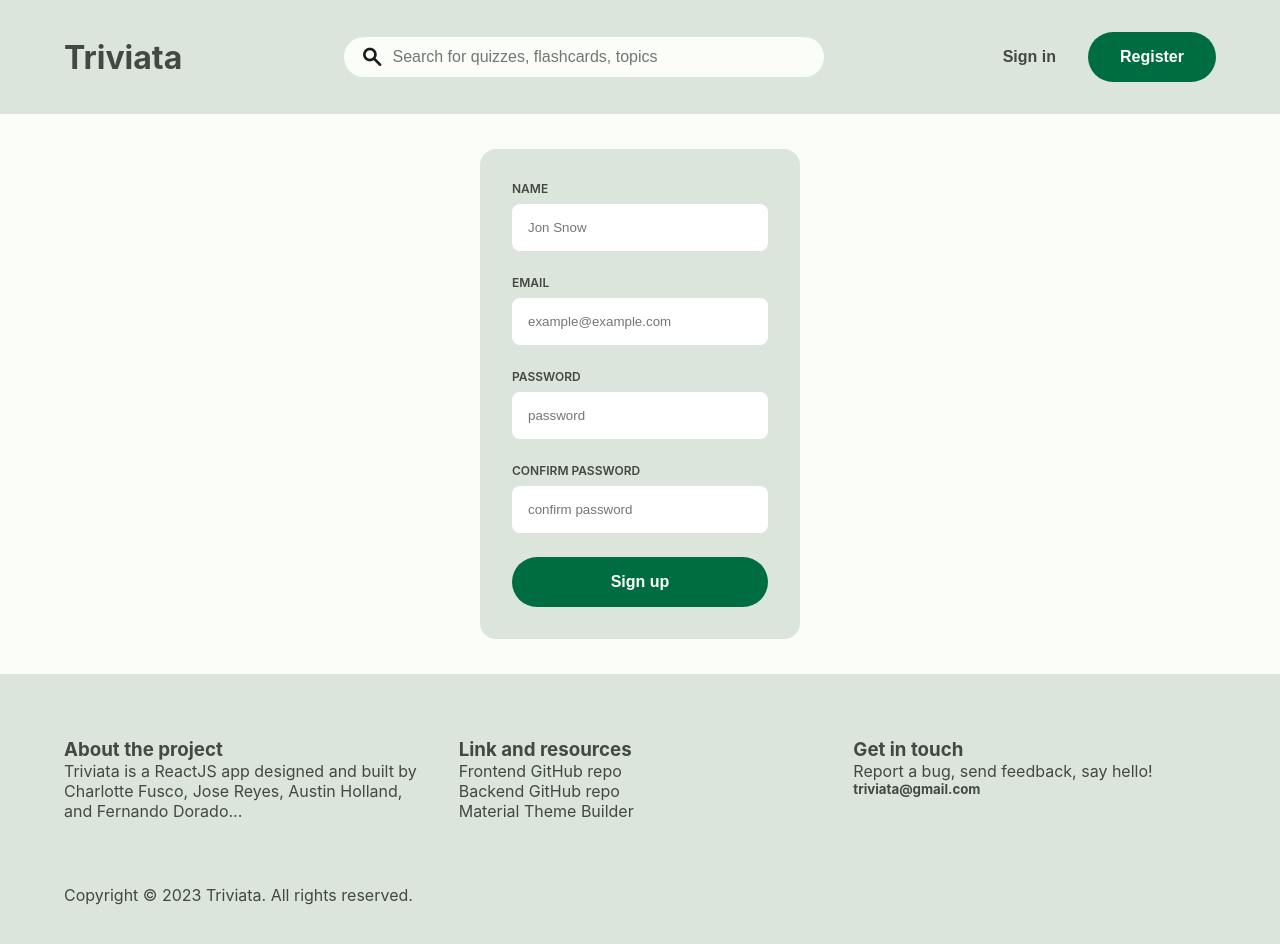
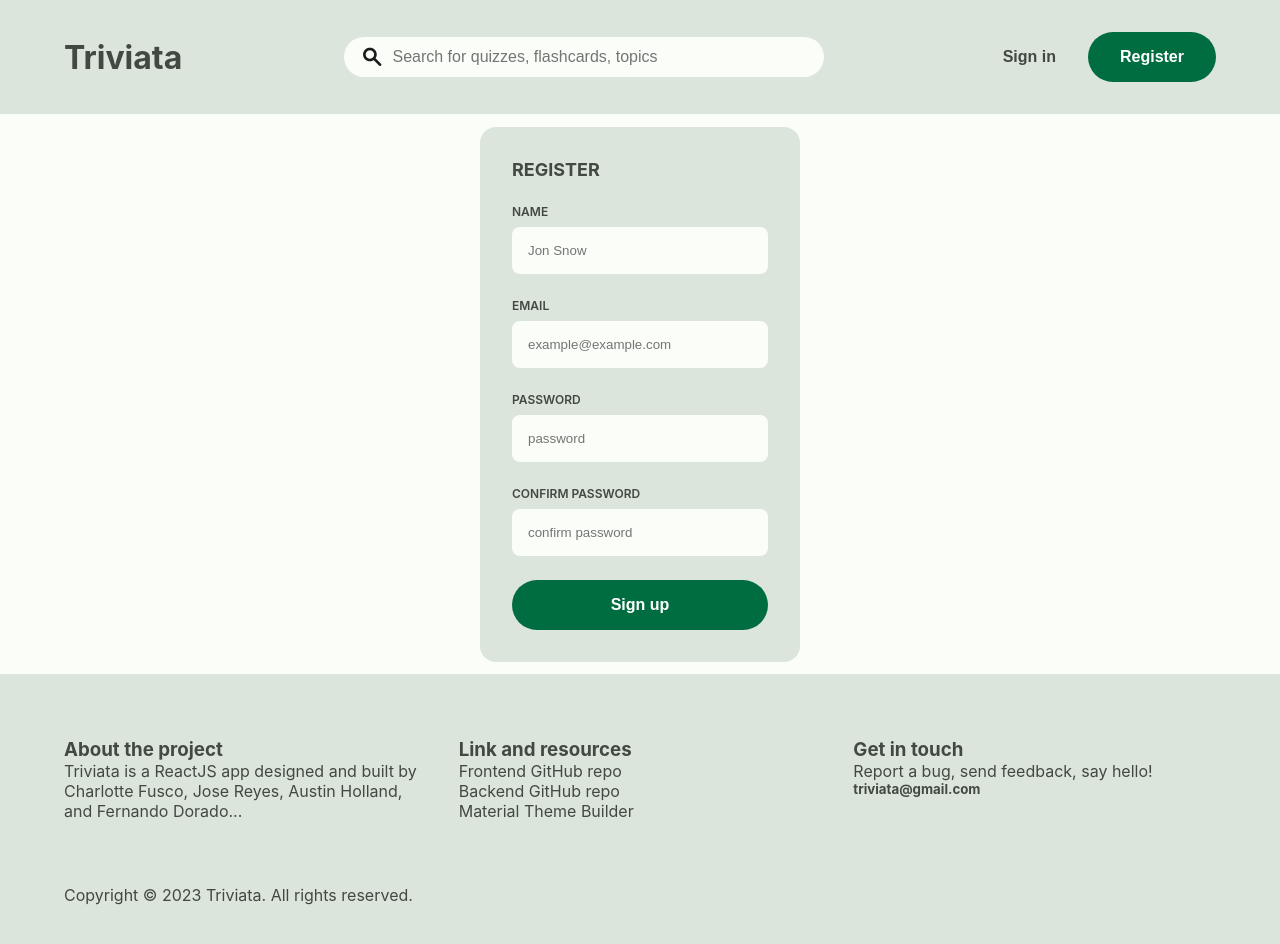
Before and after one commit to lastnameisgold/triviata_app_frontend, a React (Create React App) app in the folder triviata/: page /register in a window 1280 px wide. Shown: the top 944 px of the page. Built offline with nearby package versions, Linux system fonts and the light colour scheme.

Commit message:
Fixed form styling issues.

```diff
--- a/triviata/src/App.css
+++ b/triviata/src/App.css
@@ -290,6 +290,8 @@ body {
 }
 
 .input-container input {
+  color: var(--md-sys-color-on-surface);
+  background-color: var(--md-sys-color-surface);
   width: 100%;
   padding: 1rem;
   border-style: none;
--- a/triviata/src/components/Register.js
+++ b/triviata/src/components/Register.js
@@ -37,6 +37,7 @@ const Register = () => {
     <div className="signin-signup-container">
         <form className="form-container" onSubmit={handleSubmit}>
 
+          <h2>Register</h2>
           <div className="input-container">
             <label htmlFor="name">Name</label>
             <input
--- a/triviata/src/components/SignIn.js
+++ b/triviata/src/components/SignIn.js
@@ -24,6 +24,7 @@ const SignIn = (props) => {
   return (
     <div className="signin-signup-container">
         <form className="form-container" onSubmit={handleSubmit}>
+          <h2>Sign In</h2>
           <div className="input-container">
             <label htmlFor="email">Email</label>
             <input
```
